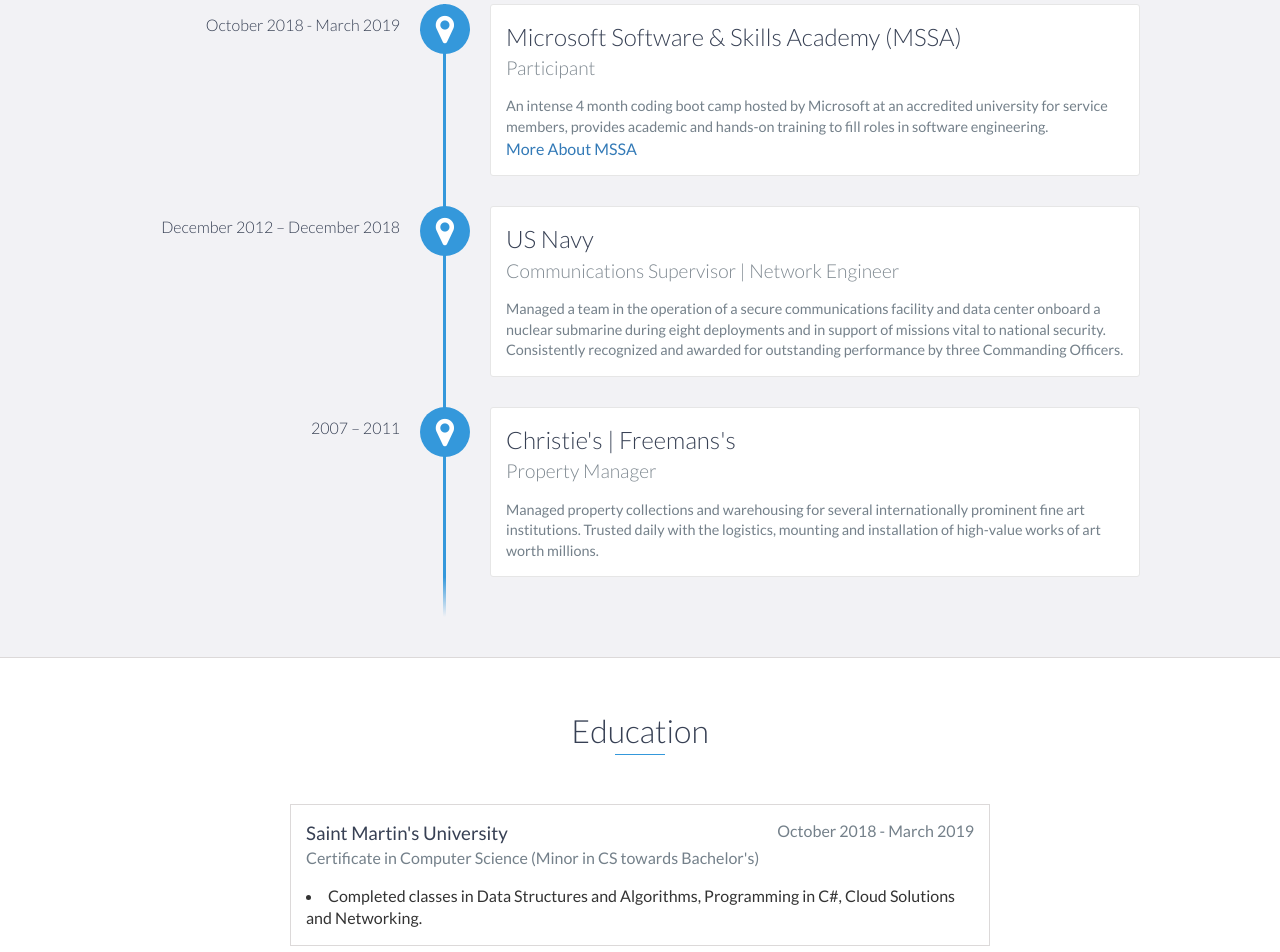
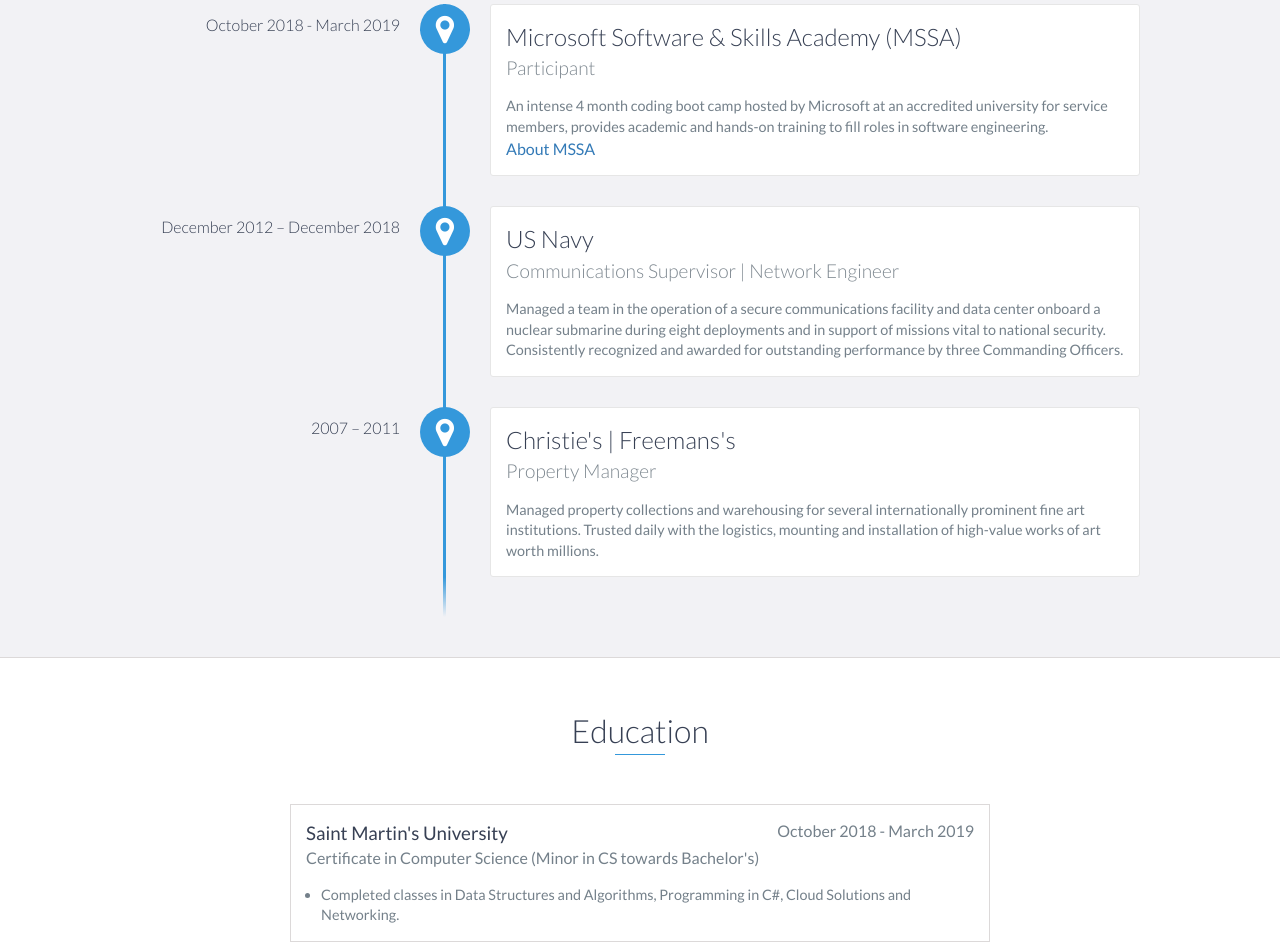
Before and after one commit to hDoubleE/hDoubleE.github.io, a website: page index.html in a window 1280 px wide. Shown: the part 1240-2192 px from the top of the page. Drawn offline with nearby package versions, Linux system fonts and the light colour scheme.

Commit message:
change image

```diff
--- a/index.html
+++ b/index.html
@@ -99,7 +99,8 @@
                     An intense 4 month coding boot camp hosted by Microsoft at an accredited university for
                     service members, provides academic and hands-on training to fill roles in software engineering.
                 </p>
-                <a href="https://military.microsoft.com/programs/mssa/">More About MSSA</a>
+                <p></p>
+                <a href="https://military.microsoft.com/programs/mssa/">About MSSA</a>
             </div>
 
             <div data-date="December 2012 – December 2018">
@@ -131,12 +132,12 @@
             <h3>Saint Martin's University</h3>
             <span class="education-date">October 2018 - March 2019</span>
             <h4>Certificate in Computer Science (Minor in CS towards Bachelor's)</h4>
-            <p>
+            <ul>
                 <li>
                     Completed classes in Data Structures and Algorithms, Programming in C#, Cloud Solutions and
                     Networking.
                 </li>
-            </p>
+            </ul>
         </div>
         <!-- End .education-block -->
 
```
Also changed, not shown: images/C#.png, images/JS1.png.
